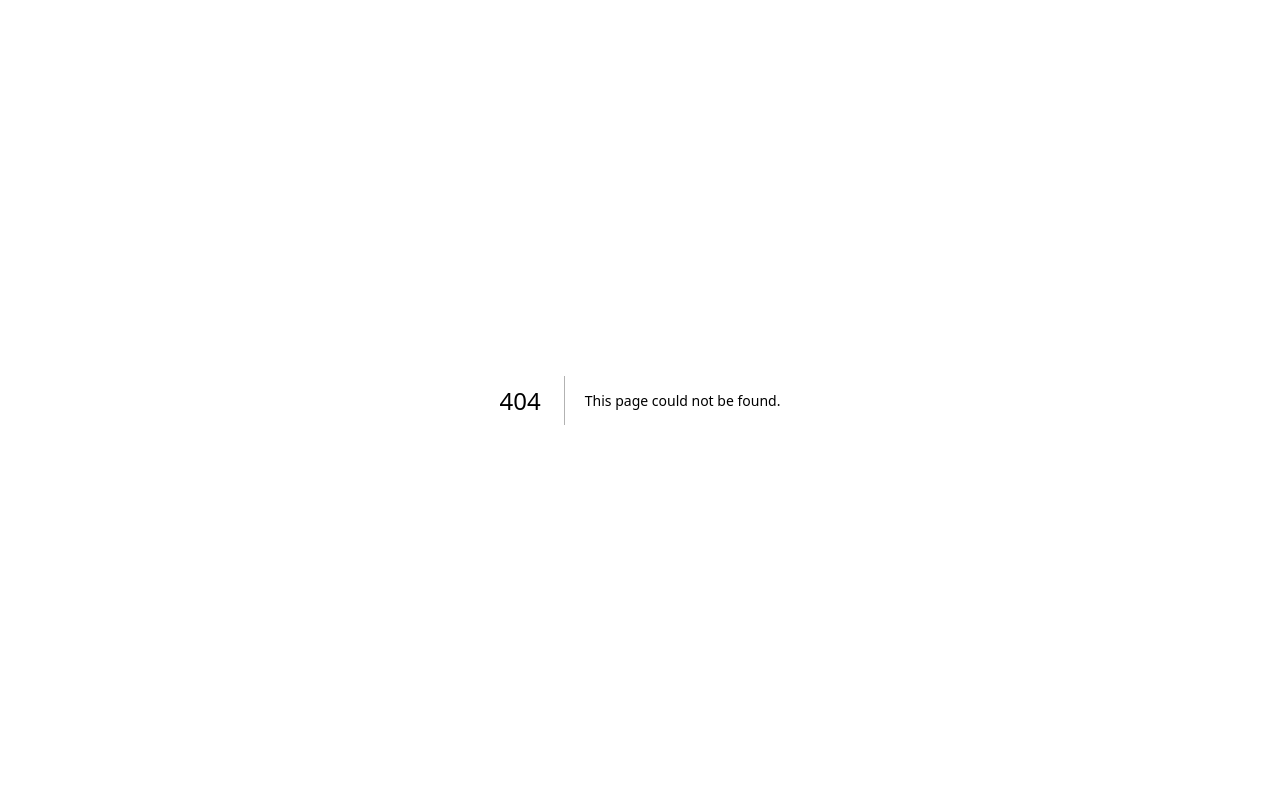
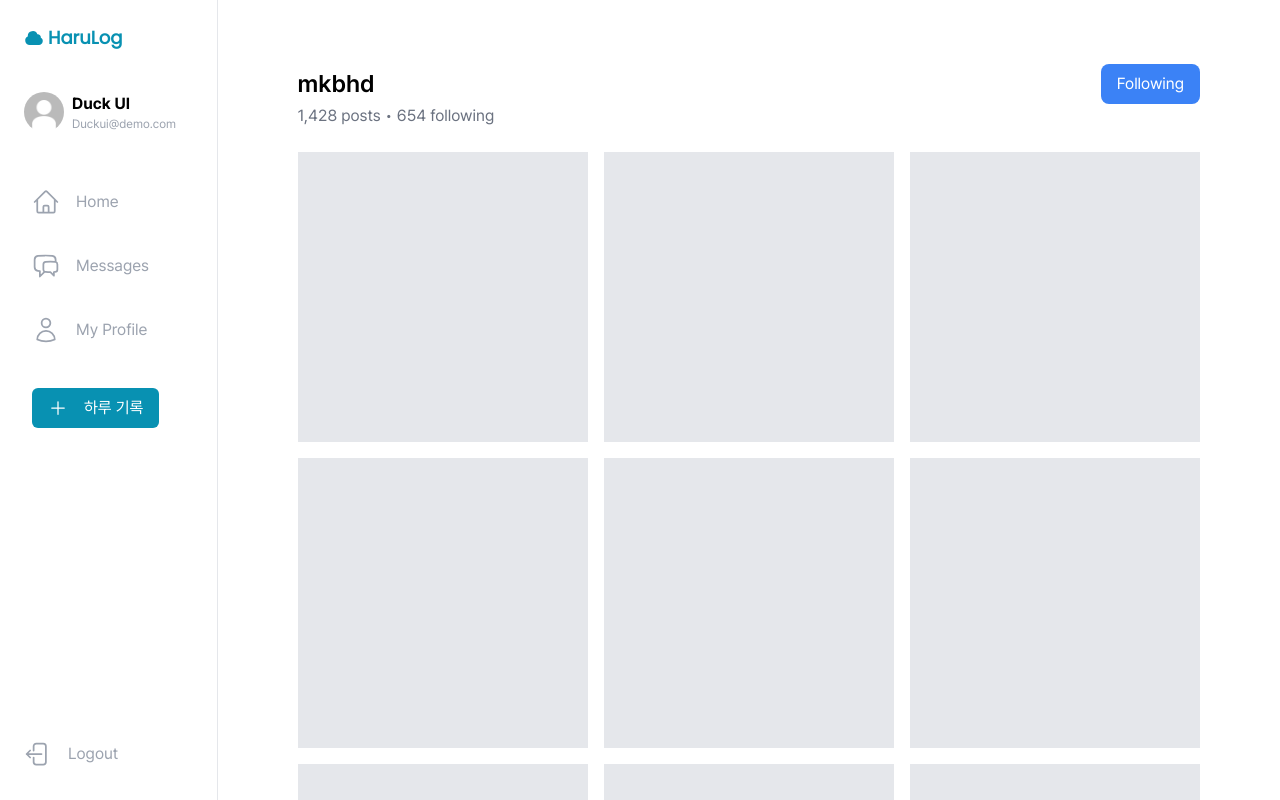
Before and after one commit to ingdol/harulog-sns-project, a Next.js app: page /profile/1 in a window 1280 px wide. Before the commit this address had no page. Built offline with nearby package versions, Linux system fonts and the light colour scheme.

Commit message:
Feat: profile 페이지에 [id] 폴더 및 레이아웃 추가 #1

```diff
--- a/src/app/(authorized)/(main)/layout.tsx
+++ b/src/app/(authorized)/(main)/layout.tsx
@@ -6,13 +6,11 @@ export default async function MainLayout({
   search: React.ReactNode;
 }>) {
   return (
-    <div className="flex justify-center">
-      <div className="flex w-full gap-10 max-w-screen-lg">
-        <div className="flex-1">
-          <div className="flex flex-col gap-6 h-full">{children}</div>
-        </div>
-        <div className="hidden lg:block w-[300px]">{search}</div>
+    <div className="flex w-full gap-10 max-w-screen-lg">
+      <div className="flex-1">
+        <div className="flex flex-col gap-6 h-full">{children}</div>
       </div>
+      <div className="hidden lg:block w-[300px]">{search}</div>
     </div>
   );
 }
--- a/src/app/(authorized)/layout.tsx
+++ b/src/app/(authorized)/layout.tsx
@@ -11,7 +11,7 @@ export default async function Layout({
         {sidebar}
       </aside>
       <main className="flex-grow overflow-scroll overflow-x-hidden px-10 py-6">
-        {children}
+        <div className="flex justify-center">{children}</div>
       </main>
     </div>
   );
--- /dev/null
+++ b/src/app/(authorized)/profile/[id]/page.tsx
@@ -0,0 +1,37 @@
+export default function ProfilePage({
+  params,
+}: {
+  params: { id: string | string[] };
+}) {
+  let isOwner = params.id === "user";
+  return (
+    <div className="flex-grow p-10 max-w-screen-lg">
+      {isOwner ? (
+        <div>
+          <h1 className="text-2xl font-semibold">Shirley Romero</h1>
+          <button className="text-gray-500 mt-2">Edit Profile</button>
+          <div className="grid grid-cols-3 gap-1 md:gap-4 mt-6">
+            {[...Array(9)].map((_, index) => (
+              <div key={index} className="w-full bg-gray-200 aspect-square" />
+            ))}
+          </div>
+        </div>
+      ) : (
+        <div>
+          <div className="flex items-center justify-between">
+            <h1 className="text-2xl font-semibold">mkbhd</h1>
+            <button className="bg-blue-500 text-white px-4 py-2 rounded-lg">
+              Following
+            </button>
+          </div>
+          <p className="text-gray-500">1,428 posts • 654 following</p>
+          <div className="grid grid-cols-3 gap-1 md:gap-4 mt-6">
+            {[...Array(9)].map((_, index) => (
+              <div key={index} className="w-full bg-gray-200 aspect-square" />
+            ))}
+          </div>
+        </div>
+      )}
+    </div>
+  );
+}
--- a/src/app/(authorized)/profile/page.tsx
+++ /dev/null
@@ -1,3 +0,0 @@
-export default function ProfilePage() {
-  return <div>profile</div>;
-}
```
